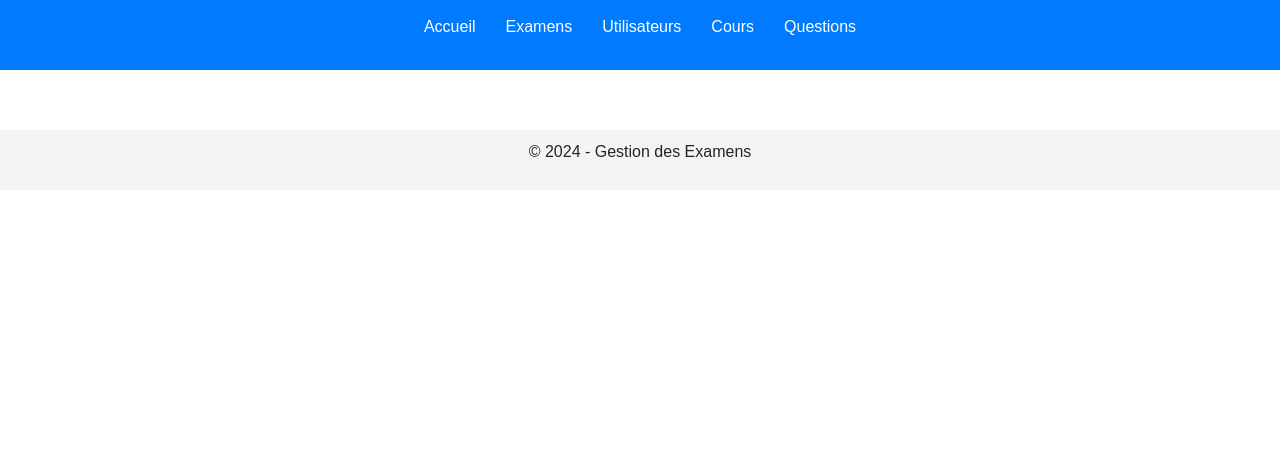
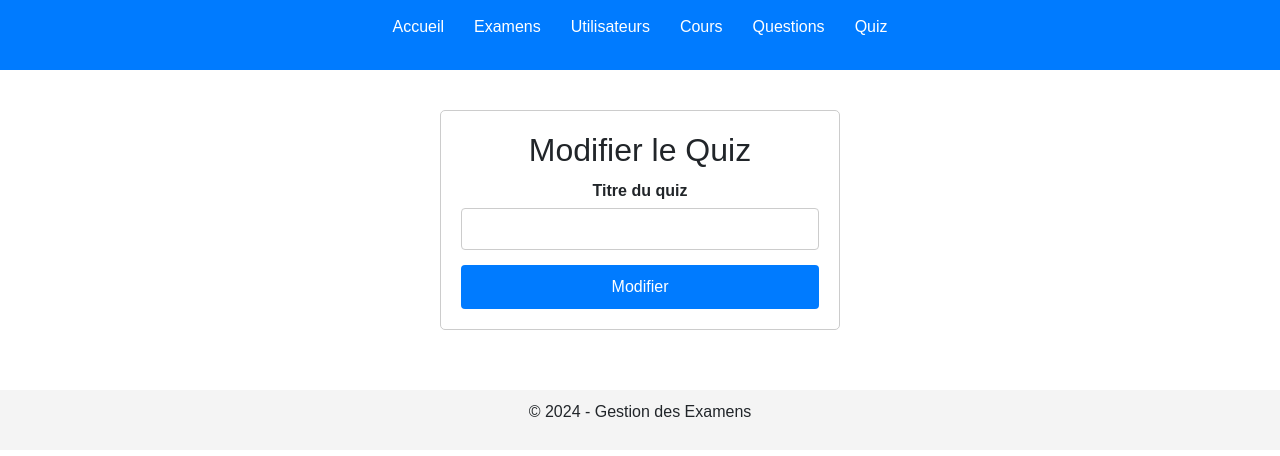
Before and after one commit to chakibSA2/Exam-Management-Application, a Vue app in the folder demo3/frontend/: page /edit-quiz/1 in a window 1280 px wide. Shown: the top 456 px of the page. Built offline with nearby package versions, Linux system fonts and the light colour scheme; no server answers.

Commit message:
front de quiz

```diff
--- /dev/null
+++ b/demo3/frontend/src/components/QuizForme.vue
@@ -0,0 +1,85 @@
+<template>
+    <div class="form-container">
+        <h2>Créer un Quiz</h2>
+        <form @submit.prevent="createQuiz">
+            <label>Titre du quiz</label>
+            <input v-model="quiz.title" type="text" required />
+
+            <button type="submit">Ajouter</button>
+        </form>
+    </div>
+</template>
+
+<script setup>
+import { ref } from "vue";
+import { useRouter } from "vue-router";
+
+const router = useRouter();
+
+const quiz = ref({
+    title: "",
+});
+
+const createQuiz = async () => {
+    try {
+        const response = await fetch("http://localhost:8080/api/quizzes/create", {
+            method: "POST",
+            headers: { "Content-Type": "application/json" },
+            body: JSON.stringify(quiz.value),
+        });
+
+        if (!response.ok) throw new Error("Erreur lors de la création du quiz.");
+
+        alert("Quiz créé avec succès !");
+        router.push("/quizes");
+    } catch (error) {
+        console.error(error);
+        alert("Une erreur s'est produite lors de la création.");
+    }
+};
+</script>
+
+<style scoped>
+.form-container {
+    width: 400px;
+    margin: 20px auto;
+    padding: 20px;
+    border: 1px solid #ccc;
+    border-radius: 5px;
+    background: white;
+}
+
+h2 {
+    text-align: center;
+    margin-bottom: 10px;
+}
+
+form label {
+    display: block;
+    margin-top: 10px;
+    font-weight: bold;
+}
+
+form input {
+    width: 100%;
+    padding: 8px;
+    margin-top: 5px;
+    border: 1px solid #ccc;
+    border-radius: 4px;
+}
+
+button {
+    width: 100%;
+    margin-top: 15px;
+    padding: 10px;
+    background: #007bff;
+    color: white;
+    border: none;
+    border-radius: 4px;
+    cursor: pointer;
+}
+
+button:hover {
+    background: #0056b3;
+}
+</style>
--- /dev/null
+++ b/demo3/frontend/src/components/QuizeList.vue
@@ -0,0 +1,128 @@
+<template>
+    <div class="list-container">
+        <div class="header">
+            <h2>Liste des Quiz</h2>
+            <router-link to="/create-quiz" class="create-button">Créer un Quiz</router-link>
+        </div>
+
+        <table>
+            <thead>
+                <tr>
+                    <th>Titre</th>
+                    <th>Actions</th>
+                </tr>
+            </thead>
+            <tbody>
+                <tr v-for="quiz in quizzes" :key="quiz.quizId">
+                    <td>{{ quiz.title }}</td>
+                    <td>
+                        <button @click="deleteQuiz(quiz.quizId)">Supprimer</button>
+                        <router-link :to="`/edit-quiz/${quiz.quizId}`" class="edit-button">Modifier</router-link>
+                    </td>
+                </tr>
+            </tbody>
+        </table>
+
+        <p v-if="quizzes.length === 0">Aucun quiz disponible.</p>
+    </div>
+</template>
+
+<script setup>
+import { ref, onMounted } from "vue";
+
+const quizzes = ref([]);
+
+const fetchQuizzes = async () => {
+    try {
+        const response = await fetch("http://localhost:8080/api/quizzes/all");
+        if (!response.ok) throw new Error("Erreur lors de la récupération des quiz.");
+        quizzes.value = await response.json();
+    } catch (error) {
+        console.error(error);
+    }
+};
+
+const deleteQuiz = async (quizId) => {
+    if (!confirm("Voulez-vous vraiment supprimer ce quiz ?")) return;
+
+    try {
+        const response = await fetch(`http://localhost:8080/api/quizzes/${quizId}`, {
+            method: "DELETE",
+        });
+
+        if (!response.ok) throw new Error("Échec de la suppression du quiz.");
+
+        quizzes.value = quizzes.value.filter(quiz => quiz.quizId !== quizId);
+    } catch (error) {
+        console.error(error);
+    }
+};
+
+onMounted(fetchQuizzes);
+</script>
+
+<style scoped>
+.list-container {
+    width: 600px;
+    margin: 20px auto;
+    padding: 20px;
+    border: 1px solid #ddd;
+    border-radius: 5px;
+    background: white;
+}
+
+.header {
+    display: flex;
+    justify-content: space-between;
+    align-items: center;
+    margin-bottom: 10px;
+}
+
+h2 {
+    margin: 0;
+}
+
+.create-button,
+.edit-button {
+    padding: 8px 12px;
+    background: blue;
+    color: white;
+    text-decoration: none;
+    border-radius: 4px;
+    margin-left: 10px;
+}
+
+.create-button:hover,
+.edit-button:hover {
+    background: darkblue;
+}
+
+table {
+    width: 100%;
+    border-collapse: collapse;
+}
+
+th,
+td {
+    padding: 10px;
+    border-bottom: 1px solid #ddd;
+    text-align: left;
+}
+
+th {
+    background: #f4f4f4;
+}
+
+button {
+    background: red;
+    color: white;
+    padding: 5px 10px;
+    border: none;
+    cursor: pointer;
+    border-radius: 3px;
+}
+
+button:hover {
+    background: darkred;
+}
+</style>
--- /dev/null
+++ b/demo3/frontend/src/components/editQuiz.vue
@@ -0,0 +1,101 @@
+<template>
+    <div class="form-container">
+        <h2>Modifier le Quiz</h2>
+        <form @submit.prevent="updateQuiz">
+            <label>Titre du quiz</label>
+            <input v-model="quiz.title" type="text" required />
+
+            <button type="submit">Modifier</button>
+        </form>
+    </div>
+</template>
+
+<script setup>
+import { ref, onMounted } from "vue";
+import { useRouter, useRoute } from "vue-router";
+
+const router = useRouter();
+const route = useRoute();
+const quizId = route.params.quizId;
+
+const quiz = ref({
+    title: "",
+});
+
+// Récupération des données du quiz sélectionné
+const fetchQuizDetails = async () => {
+    try {
+        const response = await fetch(`http://localhost:8080/api/quizzes/${quizId}`);
+        if (!response.ok) throw new Error("Erreur lors de la récupération du quiz.");
+        quiz.value = await response.json();
+    } catch (error) {
+        console.error(error);
+    }
+};
+
+// Mise à jour du quiz
+const updateQuiz = async () => {
+    try {
+        const response = await fetch(`http://localhost:8080/api/quizzes/update/${quizId}`, {
+            method: "PUT",
+            headers: { "Content-Type": "application/json" },
+            body: JSON.stringify(quiz.value),
+        });
+
+        if (!response.ok) throw new Error("Erreur lors de la modification du quiz.");
+
+        alert("Quiz modifié avec succès !");
+        router.push("/quizes");
+    } catch (error) {
+        console.error(error);
+        alert("Une erreur s'est produite lors de la modification.");
+    }
+};
+
+onMounted(fetchQuizDetails);
+</script>
+
+<style scoped>
+.form-container {
+    width: 400px;
+    margin: 20px auto;
+    padding: 20px;
+    border: 1px solid #ccc;
+    border-radius: 5px;
+    background: white;
+}
+
+h2 {
+    text-align: center;
+    margin-bottom: 10px;
+}
+
+form label {
+    display: block;
+    margin-top: 10px;
+    font-weight: bold;
+}
+
+form input {
+    width: 100%;
+    padding: 8px;
+    margin-top: 5px;
+    border: 1px solid #ccc;
+    border-radius: 4px;
+}
+
+button {
+    width: 100%;
+    margin-top: 15px;
+    padding: 10px;
+    background: #007bff;
+    color: white;
+    border: none;
+    border-radius: 4px;
+    cursor: pointer;
+}
+
+button:hover {
+    background: #0056b3;
+}
+</style>
--- a/demo3/frontend/src/router.js
+++ b/demo3/frontend/src/router.js
@@ -8,6 +8,9 @@ import CoursView from "./views/CoursView.vue";
 import CoursForme from "./components/CoursForme.vue";
 import QuestionView from "./views/QuestionView.vue";
 import QuestionForm from "./components/QuestionForm.vue";
+import QuizView from "./views/QuizView.vue";
+import QuizForme from "./components/QuizForme.vue";
+import EditQuiz from "./components/editQuiz.vue";
 
 const routes = [
     { path: "/", component: HomeView },
@@ -19,6 +22,9 @@ const routes = [
     { path: "/create-cours", component: CoursForme },
     { path: "/questions", component: QuestionView },
     { path: "/create-question", component: QuestionForm },
+    { path: "/quizes", component: QuizView },
+    { path: "/create-quiz", component: QuizForme },
+    { path: "/edit-quiz/:quizId", component: EditQuiz, props: true },
 ];
 
 const router = createRouter({
--- a/demo3/frontend/src/views/App.vue
+++ b/demo3/frontend/src/views/App.vue
@@ -8,6 +8,7 @@
           <li><router-link to="/users">Utilisateurs</router-link></li>
           <li><router-link to="/cours">Cours</router-link></li>
           <li><router-link to="/questions">Questions</router-link></li>
+          <li><router-link to="/quizes">Quiz</router-link></li>
         </ul>
       </nav>
     </header>
--- /dev/null
+++ b/demo3/frontend/src/views/QuizView.vue
@@ -0,0 +1,9 @@
+<template>
+    <div class="container">
+        <QuizeList />
+    </div>
+</template>
+
+<script setup>
+import QuizeList from "@/components/QuizeList.vue";
+</script>
```
Also changed, not shown: 2 other files (tests, documents, lock files or other folders).
